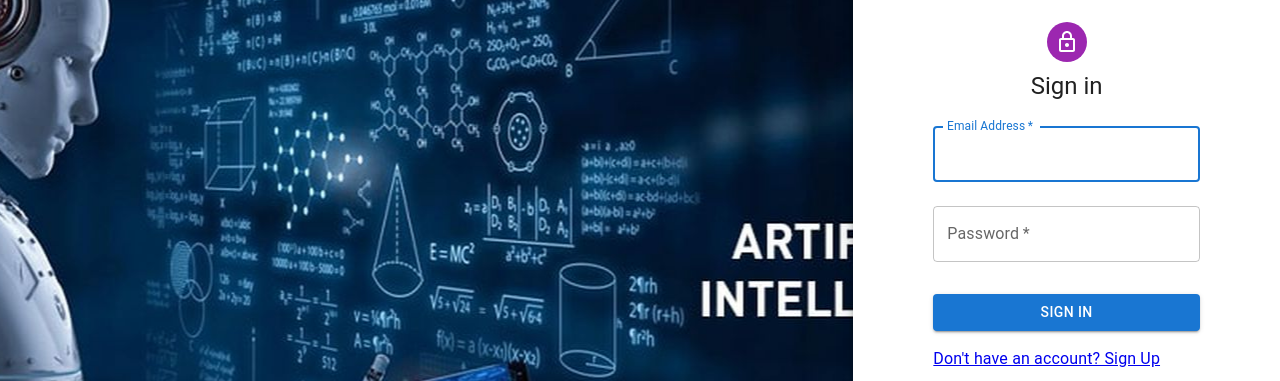
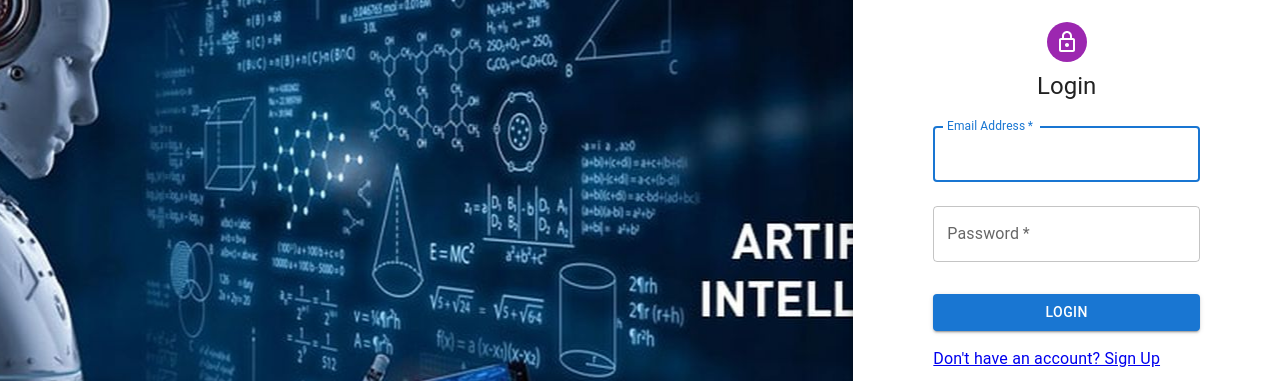
Before and after one commit to NabeelSohail-30/AI-Tools-Explorer, a React (Create React App) app in the folder client/myapp/: page / in a window 1280 px wide. Shown: the part 130-511 px from the top of the page. Built offline with nearby package versions, Linux system fonts and the light colour scheme.

Commit message:
renaming text

```diff
--- a/client/myapp/src/components/login.jsx
+++ b/client/myapp/src/components/login.jsx
@@ -59,7 +59,7 @@
               <LockOutlinedIcon />
             </Avatar>
             <Typography component="h1" variant="h5">
-              Sign in
+              Login
             </Typography>
             <Box
               component="form"
@@ -87,24 +87,15 @@
                 id="password"
                 autoComplete="current-password"
               />
-              {/* <FormControlLabel
-                control={<Checkbox value="remember" color="primary" />}
-                label="Remember me"
-              /> */}
               <Button
                 type="submit"
                 fullWidth
                 variant="contained"
                 sx={{ mt: 3, mb: 2 }}
               >
-                Sign In
+                Login
               </Button>
               <Grid container>
-                {/* <Grid item xs>
-                  <Link href="#" variant="body2">
-                    Forgot password?
-                  </Link>
-                </Grid> */}
                 <Grid item>
                   <Grid item>
                     <RouterLink to="/register" variant="body2">
```
